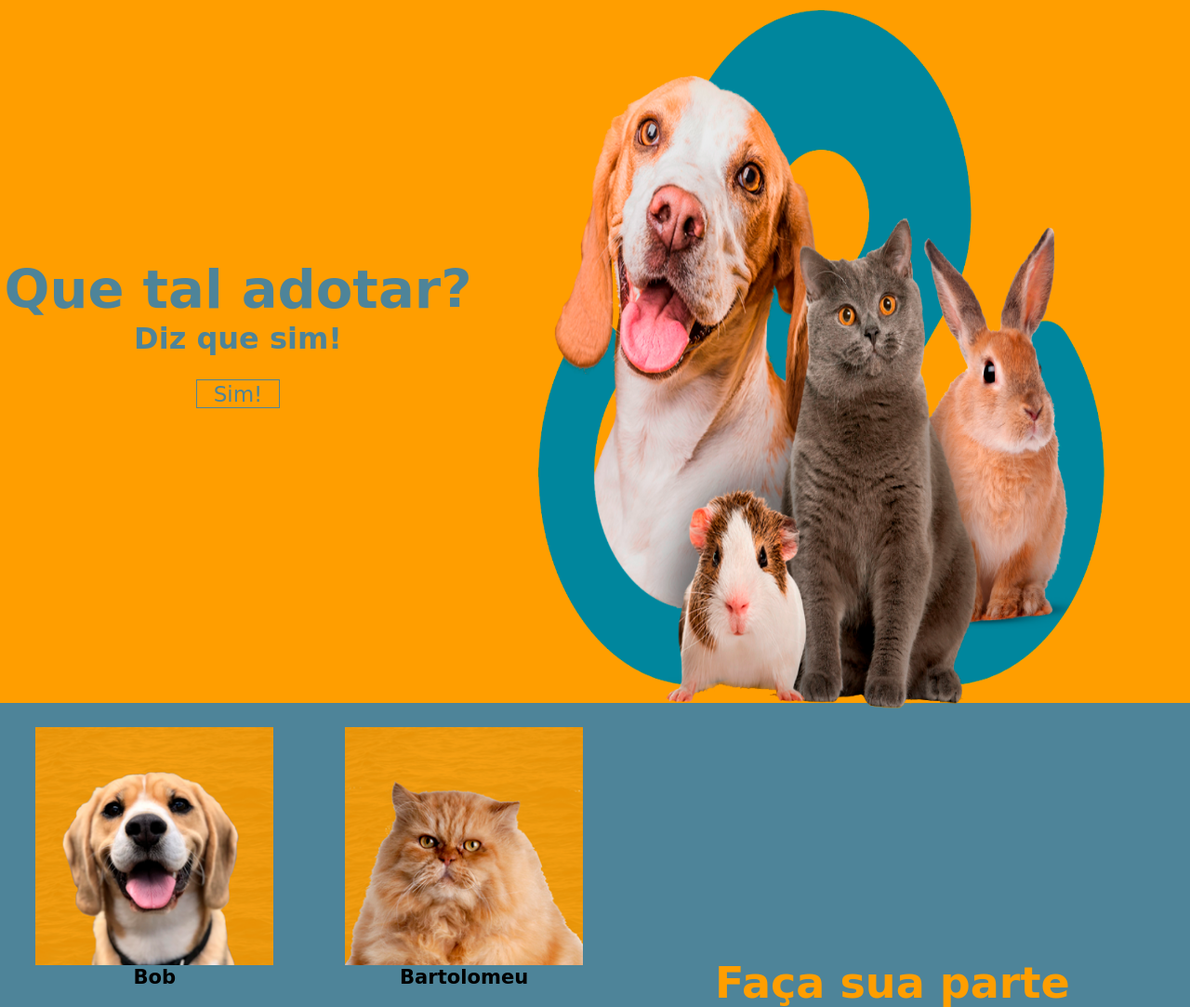
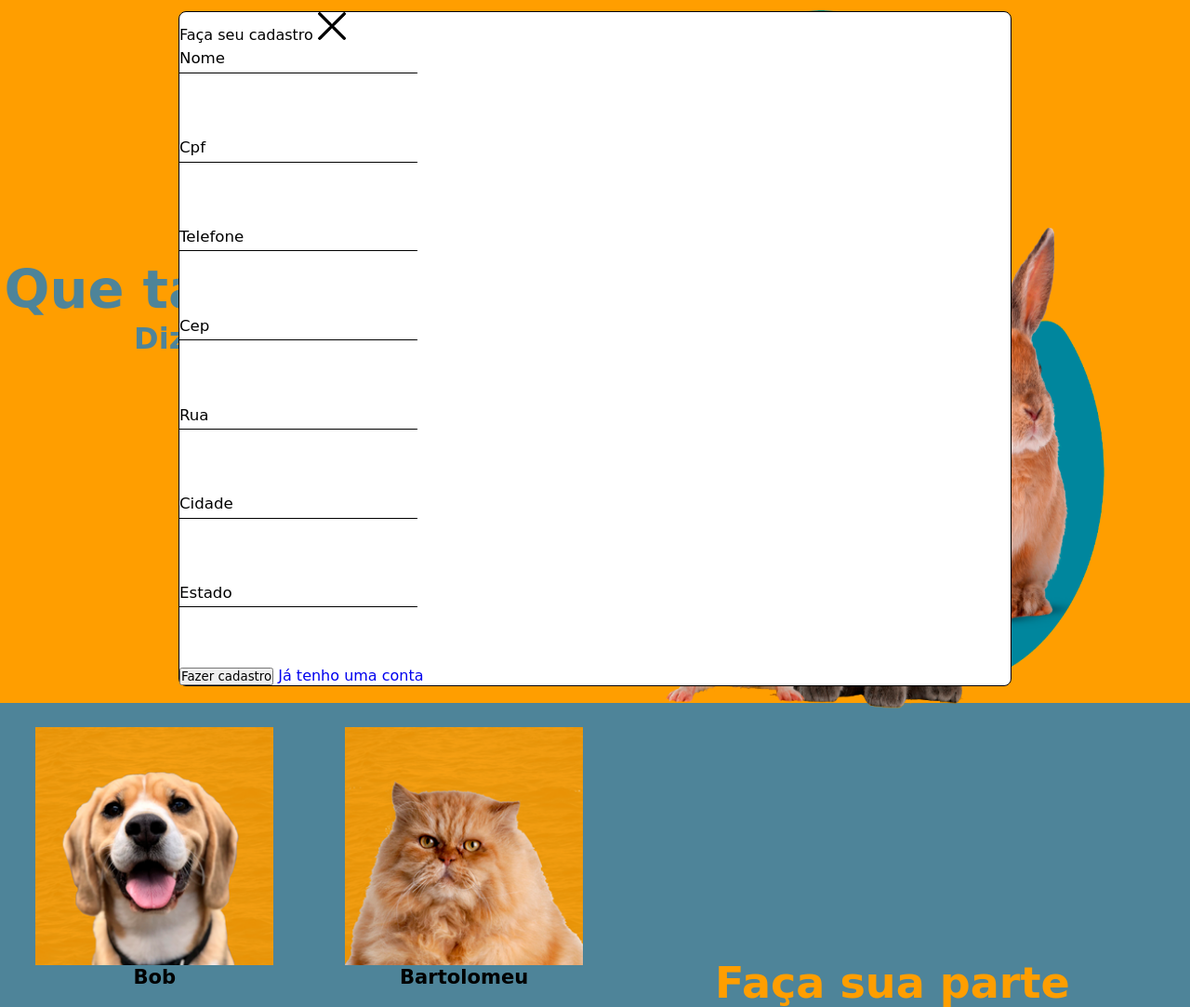
Before and after one commit to Davi-senna/PHP-ONG, a PHP site: page / in a window 1280 px wide. Shown: the part 44-1127 px from the top of the page at 93% size. Run offline with PHP 8.4, Linux system fonts and the light colour scheme; some web fonts are replaced.

Commit message:
html do formulario de login implementado

```diff
--- a/index.css
+++ b/index.css
@@ -32,6 +32,10 @@ ul,
 #container-list,
 .text-animal {
     display: flex;
+}
+
+.p-relative {
+    position: relative;
 }
 
 a {
@@ -264,3 +268,45 @@ nav ul li a {
     text-align: center;
     font-size: 10px;
 }
+
+#cadastro-usu{
+    background-color: #fff;
+    border: solid 1px #000;
+    width: 70vw;
+    position: fixed;
+    left: 15vw;
+    border-radius: 0.5em;
+}
+
+.input-dados {
+    outline: none;
+    width: 20vw;
+    background-color: transparent;
+    border: 0;
+    border-bottom: 1px rgb(0, 0, 0) solid;
+    display: inline-block;
+    color: rgb(0, 0, 0);
+    padding: 0.5vw 0.5vw;
+    font-size: 1.2vw;
+    transition: all .3s ease-out;
+    margin-bottom: 5vw;
+}
+
+.label-animado {
+    color: rgb(0, 0, 0);
+    position: absolute;
+    font-size: 1.3vw;
+    top: 0.5vw;
+    left: 0;
+    transition: .4s;
+}
+
+.input-dados:focus~label, .input-dados:valid~label {
+    font-size: 0.6vw;
+    top: -0.7vw;
+    left: 0 !important;
+}
+
+.input-dados:valid {
+    border-bottom: 1px rgb(30, 255, 0) solid;
+}
--- a/index.php
+++ b/index.php
@@ -50,7 +50,7 @@ require_once("config.php");
             </ul>
         </nav>
 
-        <a href="#" id="button-login">
+        <a href="javascript:login()" id="button-login">
             <h3>
                 Entrar
             </h3>
@@ -59,6 +59,10 @@ require_once("config.php");
         </a>
 
     </header>
+
+    <?php
+    require_once("pages".DIRECTORY_SEPARATOR."pg_cadastro_usu.php")
+    ?>
 
     <section id="content-home">
 
--- a/pages/pg_cadastro_usu.php
+++ b/pages/pg_cadastro_usu.php
@@ -1,3 +1,53 @@
 <section class="pop-up" id="cadastro-usu">
 
+    <form action="#" method="post">
+
+        <div id="header-login">
+            <span>Faça seu cadastro</span>
+            <a href="javascript:closeLogin()">
+                <img src="img/close.png" alt="fechar">
+            </a>
+        </div>
+
+
+        <div class="p-relative">
+            <input class="input-dados" type="text" required name="nome" id="nome">
+            <label class="label-animado" for="nome">Nome</label>
+        </div>
+
+        <div class="p-relative">
+            <input class="input-dados" type="text" required name="cpf" id="cpf">
+            <label class="label-animado" for="cpf">Cpf</label>
+        </div>
+
+        <div class="p-relative">
+            <input class="input-dados" type="tel" required name="tel" id="tel">
+            <label class="label-animado" for="tel">Telefone</label>
+        </div>
+
+        <div class="p-relative">
+            <input class="input-dados" required type="text" name="cep" id="cep">
+            <label class="label-animado" for="cep">Cep</label>
+        </div>
+
+        <div class="p-relative">
+            <input class="input-dados" required type="text" name="rua" id="rua">
+            <label class="label-animado" for="rua">Rua</label>
+        </div>
+
+        <div class="p-relative">
+            <input class="input-dados" required type="text" name="cidade" id="cidade">
+            <label class="label-animado" for="cidade">Cidade</label>
+        </div>
+
+        <div class="p-relative">
+            <input class="input-dados" required type="text" name="estado" id="estado">
+            <label class="label-animado" for="estado">Estado</label>
+        </div>
+
+        <input type="submit" value="Fazer cadastro">
+        <a href="#">Já tenho uma conta</a>
+
+    </form>
+
 </section>
```
Also changed, not shown: img/close.png.
